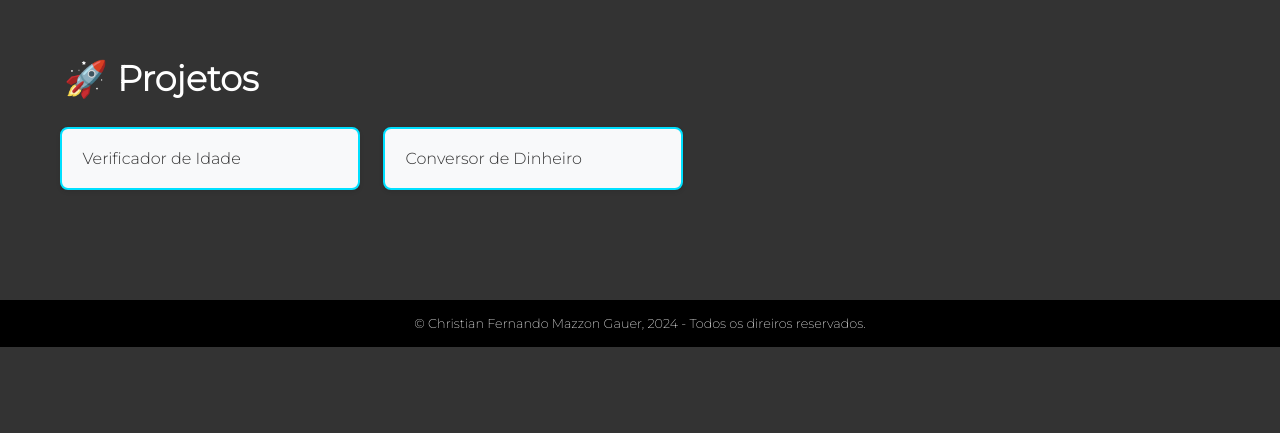
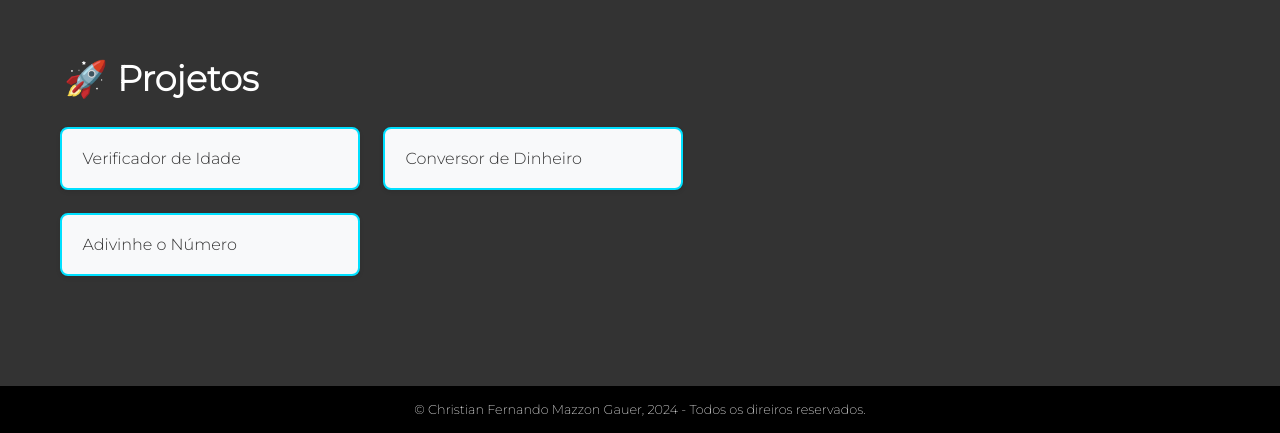
Before and after one commit to Chrisfer132/Portfolio-Pessoal, a plain HTML site: page index.html in a window 1280 px wide. Shown: the part 697-1130 px from the top of the page. Before the commit the page ends 1044 px from the top, so only its background shows below. Drawn offline with Linux system fonts and the light colour scheme.

Commit message:
Update index.html

```diff
--- a/index.html
+++ b/index.html
@@ -61,7 +61,7 @@
                 <ul>
                     <li><a href="https://chrisfer132.github.io/verificador_de_idade/" target="_blank">Verificador de Idade</a></li>
                     <li><a href="https://chrisfer132.github.io/DevConverter/" target="_blank">Conversor de Dinheiro</a></li>
-                    <!-- Adicione mais projetos conforme necessário -->
+                    <li><a href="https://chrisfer132.github.io/GuessNumber/" target="_blank">Adivinhe o Número</a></li>
                 </ul>
             </aside>
 
```
